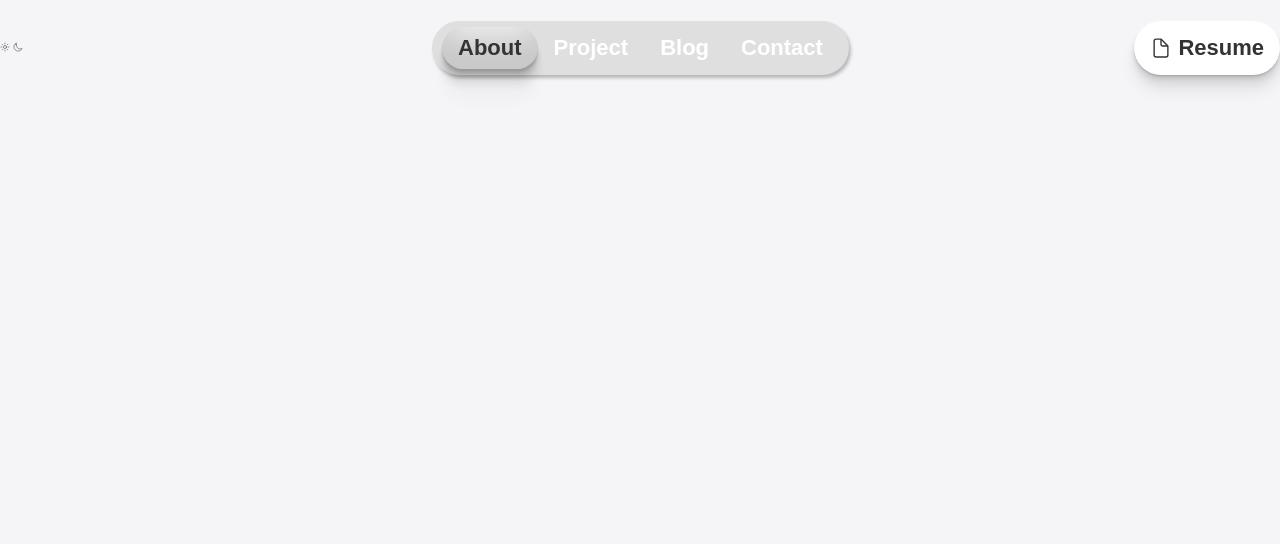
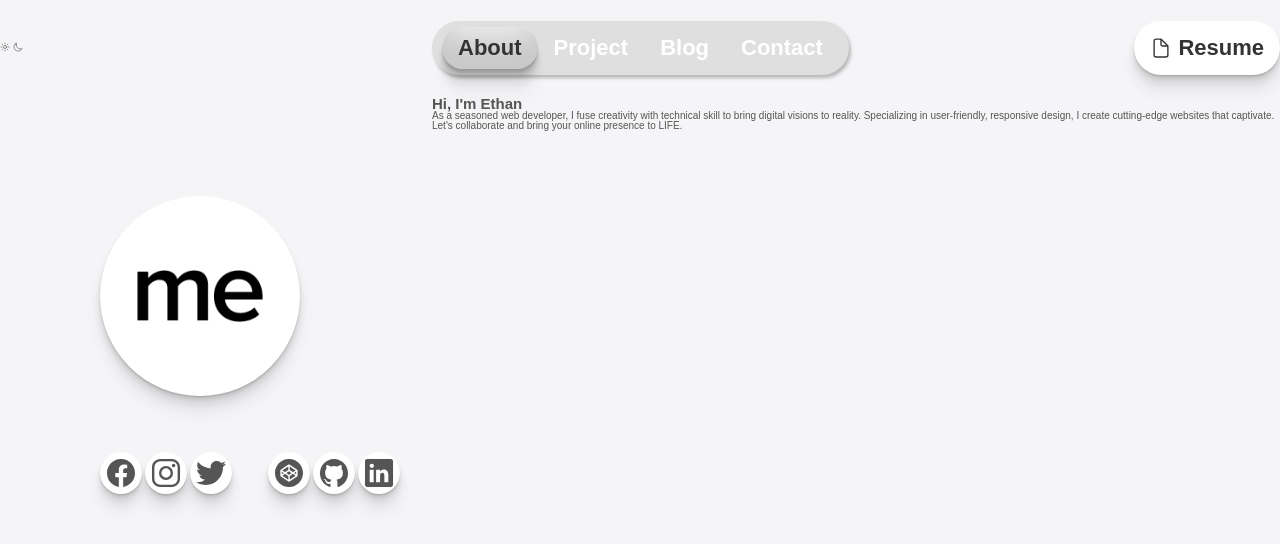
Before and after one commit to dev-ethanjohn/me, a plain HTML site: page index.html in a window 1280 px wide. Drawn offline with nearby package versions, Linux system fonts and the light colour scheme; a web font is replaced by a local one.

Commit message:
Create socials grid section

```diff
--- a/index.html
+++ b/index.html
@@ -6,8 +6,8 @@
     <title>me - Ethan John Paguntalan</title>
 
     <!-- Styles -->
+    <link rel="stylesheet" href="/styles/styles.css" />
     <link rel="stylesheet" href="/styles/general.css" />
-    <link rel="stylesheet" href="/styles/styles.css" />
 
     <!-- Font -->
 
@@ -24,7 +24,7 @@
 
   <body>
     <!-- HEADER START -->
-    <header class="header header--grid">
+    <header class="header grid-container--primary">
       <div class="toggle-container">
         <div class="switch">
           <div class="toggle">
@@ -57,7 +57,49 @@
 
     <!-- MAIN START -->
     <main>
-      <div class="container"></div>
+      <section class="hero grid-container--primary">
+        <div class="profile-media">
+          <figure class="image-container">
+            <img src="./images/me-logo.png" alt="" class="logo" />
+          </figure>
+          <figure class="socials-container">
+            <div class="socials-media">
+              <ion-icon name="logo-facebook" class="socials-icon"></ion-icon>
+              <ion-icon name="logo-instagram" class="socials-icon"></ion-icon>
+              <ion-icon name="logo-twitter" class="socials-icon"></ion-icon>
+            </div>
+            <div class="socials-work">
+              <ion-icon name="logo-codepen" class="socials-icon"></ion-icon>
+              <ion-icon name="logo-github" class="socials-icon"></ion-icon>
+              <ion-icon name="logo-linkedin" class="socials-icon"></ion-icon>
+            </div>
+          </figure>
+        </div>
+        <div class="intro">
+          <h1>Hi, I'm Ethan</h1>
+          <p>
+            As a seasoned web developer, I fuse creativity with technical skill
+            to bring digital visions to reality. Specializing in user-friendly,
+            responsive design, I create cutting-edge websites that captivate.
+            Let's collaborate and bring your online presence to LIFE.
+          </p>
+        </div>
+      </section>
+
+      <!-- Service SECTION START -->
+      <section class="services">
+        <div class="skills">
+          <div class=""></div>
+        </div>
+        <div class="what-i-do">
+          <div class="service"></div>
+          <div class="service"></div>
+          <div class="service"></div>
+        </div>
+      </section>
+      <!-- Service SECTION END -->
+
+      <!--  -->
     </main>
 
     <!-- MAIN END -->
--- a/styles/general.css
+++ b/styles/general.css
@@ -50,14 +50,15 @@ body {
   font-family: 'Darker Grotesque', sans-serif;
 }
 
-.container {
-  max-width: 111.4rem;
-  background-color: #fff;
-  margin: 0 auto;
-}
+/* HELPER */
 
-/* HELPER */
 .btn--large {
   font-size: 2.2rem;
   font-weight: 700;
 }
+
+.grid-container--primary {
+  display: grid;
+  grid-template-columns: minmax(0, 40rem) minmax(0, 103.2rem);
+  column-gap: 3.2rem;
+}
--- a/styles/styles.css
+++ b/styles/styles.css
@@ -9,13 +9,7 @@
 
   max-width: 146.4rem;
   margin: 0 auto;
-  background-color: F5F5F7;
-}
-
-.header--grid {
-  display: grid;
-  grid-template-columns: minmax(0, 40rem) minmax(0, 103.2rem);
-  column-gap: 3.2rem;
+  /* background-color: red; */
 }
 
 .navbar-container {
@@ -72,3 +66,62 @@
   color: #333;
   text-decoration: none;
 }
+
+/* ---------------------- */
+/*02 HERO SECTION */
+/* ---------------------- */
+.hero {
+  /* background-color: #333; */
+  height: 40rem;
+}
+.profile-media {
+  display: grid;
+  grid-template-columns: repeat(4, 10rem);
+  grid-template-rows: repeat(4, 10rem);
+}
+
+/* .profile-media {
+  display: flex;
+  height: 30rem;
+} */
+
+/* .image-container {
+  background-color: #fff;
+} */
+
+.logo {
+  display: inline-block;
+  width: 20rem;
+  height: 20rem;
+  background-color: #fff;
+  border-radius: 10rem;
+  box-shadow: rgba(0, 0, 0, 0.07) 0px 1px 1px, rgba(0, 0, 0, 0.07) 0px 2px 2px,
+    rgba(0, 0, 0, 0.07) 0px 4px 4px, rgba(0, 0, 0, 0.07) 0px 8px 8px,
+    rgba(0, 0, 0, 0.07) 0px 16px 16px;
+}
+
+.image-container {
+  grid-column: 2 /4;
+  grid-row: 2 /4;
+}
+
+.socials-container {
+  /* background-color: wheat; */
+  grid-column: 2 /5;
+  grid-row: 4 /5;
+
+  display: flex;
+  justify-content: space-between;
+  align-items: flex-end;
+}
+
+.socials-icon {
+  width: 3.2rem;
+  height: 3.2rem;
+  background-color: #fff;
+  padding: 0.5rem;
+  border-radius: 5rem;
+  box-shadow: rgba(0, 0, 0, 0.07) 0px 1px 1px, rgba(0, 0, 0, 0.07) 0px 2px 2px,
+    rgba(0, 0, 0, 0.07) 0px 4px 4px, rgba(0, 0, 0, 0.07) 0px 8px 8px,
+    rgba(0, 0, 0, 0.07) 0px 16px 16px;
+}
```
Also changed, not shown: images/me-logo.png (added).
